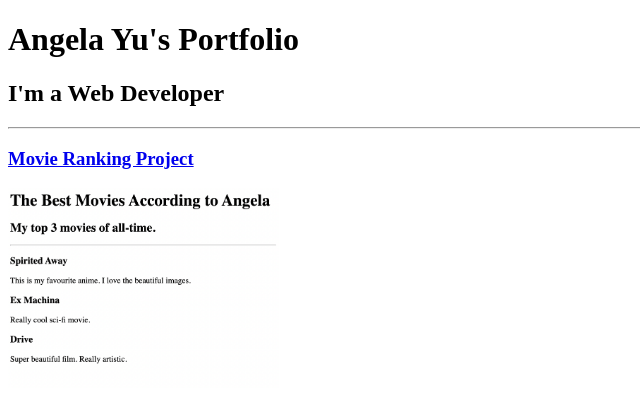
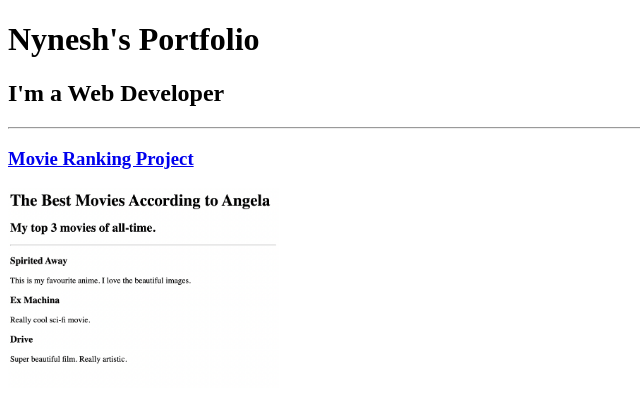
Before and after one commit to Nynesh/new-portfolio, a plain HTML site: page index.html in a window 1280 px wide. Shown: the top 408 px of the page, without its empty margins (0-640 px from the left). Drawn offline with Linux system fonts and the light colour scheme.

Commit message:
Update index.html

```diff
--- a/index.html
+++ b/index.html
@@ -4,11 +4,11 @@
 
 <head>
   <meta charset="UTF-8">
-  <title>Angela's Portfolio</title>
+  <title>Nynesh's Portfolio</title>
 </head>
 
 <body>
-  <h1>Angela Yu's Portfolio</h1>
+  <h1>Nynesh's Portfolio</h1>
   <h2>I'm a Web Developer</h2>
   <hr />
   <h3><a href="./public/movie-ranking.html">Movie Ranking Project</a></h3>
```
